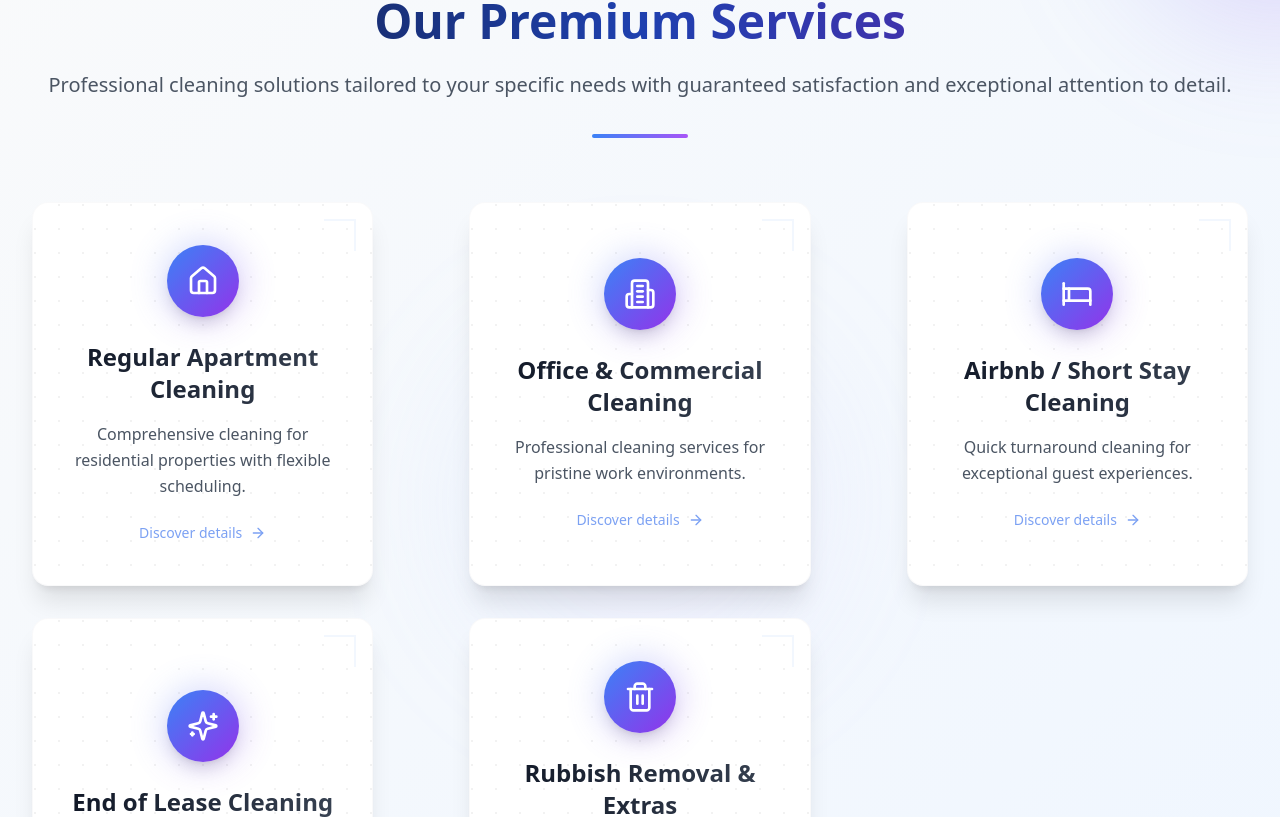
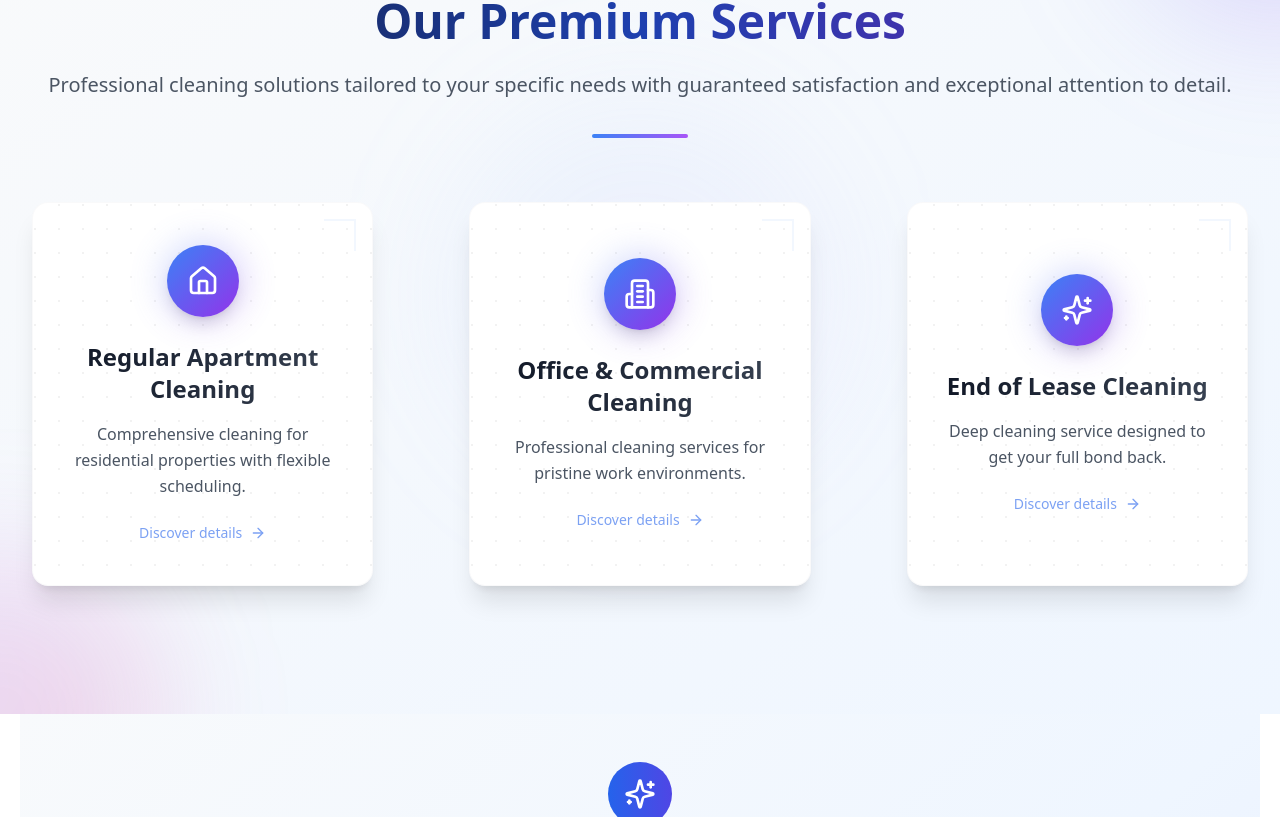
Before and after one commit to SurajPandit12/cleaning-services, a Next.js app: page / in a window 1280 px wide. Shown: the part 1983-2800 px from the top of the page. Built offline with nearby package versions, Linux system fonts and the light colour scheme.

Commit message:
fix: content

```diff
--- a/src/app/(frontend)/components/Footer.jsx
+++ b/src/app/(frontend)/components/Footer.jsx
@@ -48,9 +48,9 @@ export default function Footer() {
     { href: "#about", label: "About Us" },
     { href: "#services", label: "Our Services" },
     { href: "#whychooseus", label: "Whychoose Us" },
-    { href: "#", label: "Reviews" },
+    { href: "#", label: "Pricing" },
     { href: "#contact", label: "Contact" },
-    { href: "#careers", label: "Careers" },
+    // { href: "#careers", label: "Careers" },
   ];
 
   const socialLinks = [
@@ -90,22 +90,22 @@ export default function Footer() {
               <div className="flex items-center space-x-4 group">
                 <div className="relative">
                   <div className="absolute -inset-2 bg-gradient-to-r from-blue-600 to-teal-500 rounded-xl blur-sm opacity-20 group-hover:opacity-30 transition-all duration-500"></div>
-                  <div className="relative bg-white p-3 rounded-xl shadow-lg border border-gray-100">
+                  <div className="relative rounded-xl shadow-lg">
                     <Image
-                      src="/images/logo.jpg"
+                      src="/images/newlogo.jpg"
                       alt="CleanLiving Logo"
                       height={45}
-                      width={60}
-                      className="transition-transform duration-500 group-hover:scale-110"
+                      width={70}
+                      className="transition-transform duration-500 group-hover:scale-110 rounded-2xl"
                     />
                   </div>
                 </div>
                 <div>
                   <h3 className="text-2xl font-bold bg-gradient-to-r from-blue-700 to-teal-600 bg-clip-text text-transparent font-poppins">
-                    CleanLiving
+                    Best Ever
                   </h3>
                   <p className="text-sm text-gray-600 font-medium font-dmsans">
-                    Professional Cleaning
+                    Cleaning Services & Hospitality
                   </p>
                 </div>
               </div>
@@ -178,9 +178,9 @@ export default function Footer() {
                   </div>
                   <div className="font-dmsans">
                     <p className="text-sm text-gray-600 leading-relaxed">
-                      8 prince street Clayton 3168,
+                      8 Prince Street Clayton,
                       <br />
-                      Melbourne, Australia
+                      Melbourne, 3168 Victoria, Australia
                     </p>
                   </div>
                 </div>
--- a/src/app/(frontend)/components/NavBar.jsx
+++ b/src/app/(frontend)/components/NavBar.jsx
@@ -26,7 +26,7 @@ export default function Navbar() {
     { href: "#about", label: "About" },
     { href: "#services", label: "Services" },
     { href: "#whychooseus", label: "Why Choose Us" },
-    { href: "#testimonials", label: "Reviews" },
+    { href: "#testimonials", label: "Pricing" },
     { href: "#contact", label: "Contact" },
   ];
 
@@ -53,7 +53,7 @@ export default function Navbar() {
             </div>
             <div className="hidden md:flex items-center space-x-2">
               <Sparkles className="w-3 h-3" />
-              <span>✨ 20% OFF First Clean - Limited Time!</span>
+              <span>✨ 10% OFF First Clean - Limited Time!</span>
             </div>
           </div>
         </div>
@@ -65,14 +65,14 @@ export default function Navbar() {
               className="flex items-center space-x-4 group relative"
             >
               <div className="relative">
-                <div className="absolute -inset-3 bg-gradient-to-r from-blue-600 via-purple-600 to-teal-500 rounded-2xl blur-lg opacity-0 group-hover:opacity-20 transition-all duration-700"></div>
-                <div className="relative w-14 h-14 rounded-xl overflow-hidden border-2 border-transparent bg-gradient-to-br from-blue-500 via-purple-500 to-teal-500 p-0.5 group-hover:scale-105 transition-all duration-500">
+                <div className="absolute -inset-3  rounded-2xl blur-lg opacity-0 group-hover:opacity-20 transition-all duration-700"></div>
+                <div className="relative w-14 h-14 rounded-xl overflow-hidden border-2 border-transparent  p-0.5 group-hover:scale-105 transition-all duration-500">
                   <div className="w-full h-full bg-white rounded-lg flex items-center justify-center">
                     <Image
                       width={50}
                       height={50}
                       alt="logo"
-                      src="/images/logo.jpg"
+                      src="/images/newlogo.jpg"
                     />
                   </div>
                 </div>
--- a/src/app/(frontend)/components/sections/ContactUs.jsx
+++ b/src/app/(frontend)/components/sections/ContactUs.jsx
@@ -463,7 +463,7 @@ const ContactUs = () => {
               {/* Instagram */}
               <div>
                 <a
-                  href="https://instagram.com/cleaningservice"
+                  href="https://www.instagram.com/bestever.cleaning/"
                   target="_blank"
                   rel="noopener noreferrer"
                   className="group flex flex-col items-center p-6 bg-white border border-gray-200 rounded-xl hover:border-pink-300 hover:shadow-lg transition-all duration-300"
@@ -487,7 +487,7 @@ const ContactUs = () => {
 
             <div className="text-center mt-8">
               <p className="text-sm text-gray-500">
-                Available 7 days a week • Response within 2-4 hours
+                Available 7 days a week • Response within 12 hours
               </p>
             </div>
           </div>
--- a/src/app/(frontend)/components/sections/Services.jsx
+++ b/src/app/(frontend)/components/sections/Services.jsx
@@ -132,10 +132,10 @@ const ServiceCard = ({ icon: Icon, title, description, details, index }) => {
               {/* Key Features */}
               {details.features && (
                 <div>
-                  <h5 className="text-lg font-semibold mb-3 flex items-center">
+                  {/* <h5 className="text-lg font-semibold mb-3 flex items-center">
                     <Star className="w-5 h-5 mr-2 text-yellow-300" />
                     Key Features:
-                  </h5>
+                  </h5> */}
                   <div className="flex flex-wrap gap-2">
                     {details.features.map((feature, idx) => (
                       <span
@@ -149,8 +149,6 @@ const ServiceCard = ({ icon: Icon, title, description, details, index }) => {
                 </div>
               )}
             </div>
-
-            {/* Guarantee section */}
             {details.guarantee && (
               <div className="mt-6 p-4 bg-white/10 backdrop-blur-sm rounded-xl border border-white/20 shadow-lg">
                 <div className="flex items-center mb-2">
@@ -207,23 +205,23 @@ const CleaningServices = () => {
         guarantee: "Maintaining professional standards daily",
       },
     },
-    {
-      icon: Bed,
-      title: "Airbnb / Short Stay Cleaning",
-      description:
-        "Quick turnaround cleaning for exceptional guest experiences.",
-      details: {
-        included: [
-          "Complete linen change and washing",
-          "Full property sanitization",
-          "Amenity restocking",
-          "Property staging for photos",
-          "Quality assurance check",
-        ],
-        features: ["Same-day", "Next-day", "Fast turnaround"],
-        guarantee: "Guest-ready guarantee every time",
-      },
-    },
+    // {
+    //   icon: Bed,
+    //   title: "Airbnb / Short Stay Cleaning",
+    //   description:
+    //     "Quick turnaround cleaning for exceptional guest experiences.",
+    //   details: {
+    //     included: [
+    //       "Complete linen change and washing",
+    //       "Full property sanitization",
+    //       "Amenity restocking",
+    //       "Property staging for photos",
+    //       "Quality assurance check",
+    //     ],
+    //     features: ["Same-day", "Next-day", "Fast turnaround"],
+    //     guarantee: "Guest-ready guarantee every time",
+    //   },
+    // },
     {
       icon: Sparkles,
       title: "End of Lease Cleaning",
@@ -240,28 +238,27 @@ const CleaningServices = () => {
         guarantee: "100% satisfaction guarantee or we return",
       },
     },
-    {
-      icon: Trash2,
-      title: "Rubbish Removal & Extras",
-      description:
-        "Additional services and waste management for complete maintenance.",
-      details: {
-        included: [
-          "Bin rotation and waste removal",
-          "Window washing service",
-          "Oven deep cleaning",
-          "Carpet spot cleaning",
-          "Custom cleaning requests",
-        ],
-        features: ["On-demand", "Custom jobs", "Add-on service"],
-        guarantee: "Flexible solutions for every need",
-      },
-    },
+    // {
+    //   icon: Trash2,
+    //   title: "Rubbish Removal & Extras",
+    //   description:
+    //     "Additional services and waste management for complete maintenance.",
+    //   details: {
+    //     included: [
+    //       "Bin rotation and waste removal",
+    //       "Window washing service",
+    //       "Oven deep cleaning",
+    //       "Carpet spot cleaning",
+    //       "Custom cleaning requests",
+    //     ],
+    //     features: ["On-demand", "Custom jobs", "Add-on service"],
+    //     guarantee: "Flexible solutions for every need",
+    //   },
+    // },
   ];
 
   return (
     <div className="min-h-screen bg-gradient-to-br from-gray-50 to-blue-50 relative overflow-hidden">
-      {/* Background decorative elements */}
       <div className="absolute inset-0 overflow-hidden">
         <div className="absolute -top-40 -right-40 w-80 h-80 bg-gradient-to-br from-blue-400/20 to-purple-600/20 rounded-full blur-3xl"></div>
         <div className="absolute -bottom-40 -left-40 w-80 h-80 bg-gradient-to-br from-purple-400/20 to-pink-600/20 rounded-full blur-3xl"></div>
```
Also changed, not shown: public/images/newlogo.jpg (added).
